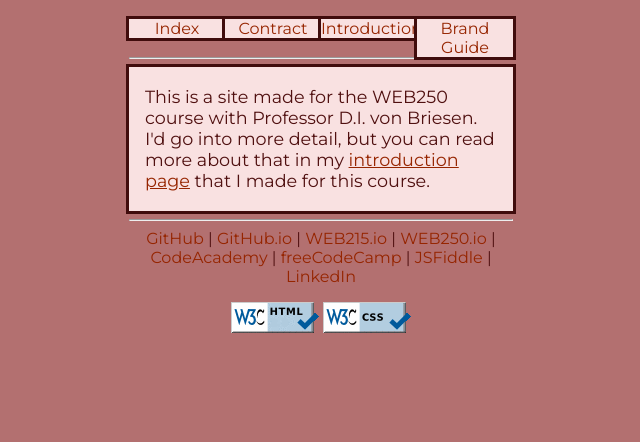
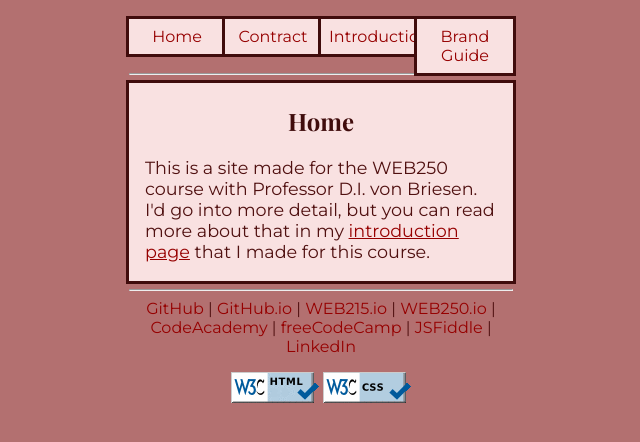
Before and after one commit to cbaile47/web250, a plain HTML site: page index.html in a window 1280 px wide. Shown: the part 150-592 px from the top of the page, without its empty margins (319-959 px from the left). Drawn offline with nearby package versions, Linux system fonts and the light colour scheme; a web font is replaced by a local one.

Commit message:
small changes

```diff
--- a/components/header.html
+++ b/components/header.html
@@ -2,7 +2,7 @@
 	<h1>Connor Bailey's Cool Bug | WEB250</h1>
 	<nav>
       <ul>
-		<li><a href="index.html">Index</a></li>
+		<li><a href="index.html">Home</a></li>
         <li><a href="contract.html">Contract</a></li>
         <li><a href="introduction.html">Introduction</a></li>
 		<li><a href="brand.html">Brand Guide</a></li>
--- a/index.html
+++ b/index.html
@@ -10,6 +10,7 @@
 <body>
 	<div data-include="components/header.html"></div>
 	<main>
+		<h2>Home</h2>
 		<p>This is a site made for the WEB250 course with Professor D.I. von Briesen. I'd go into more detail, but you can read more about that in my <a href="introduction.html">introduction page</a> that I made for this course.</p>
 	</main>
 	<div data-include="components/footer.html"></div>
--- a/styles/default.css
+++ b/styles/default.css
@@ -32,6 +32,7 @@ header nav ul li {
 header nav a {
 	display:  block;
 	text-align:  center;
+	padding: 0.5em;
 }
 
 header nav a:hover, header nav a:active {
@@ -96,13 +97,9 @@ p#tagline {
 }
 
 /* Link Styles */
-a {
-	color: rgb(150, 37, 0);
+a, a:visited {
+	color: rgb(150, 0, 0);
 	text-decoration: none;
-}
-
-a:visited {
-	color: rgb(150, 0, 0);
 }
 
 a#validation_link_html, a#validation_link_css {
```
